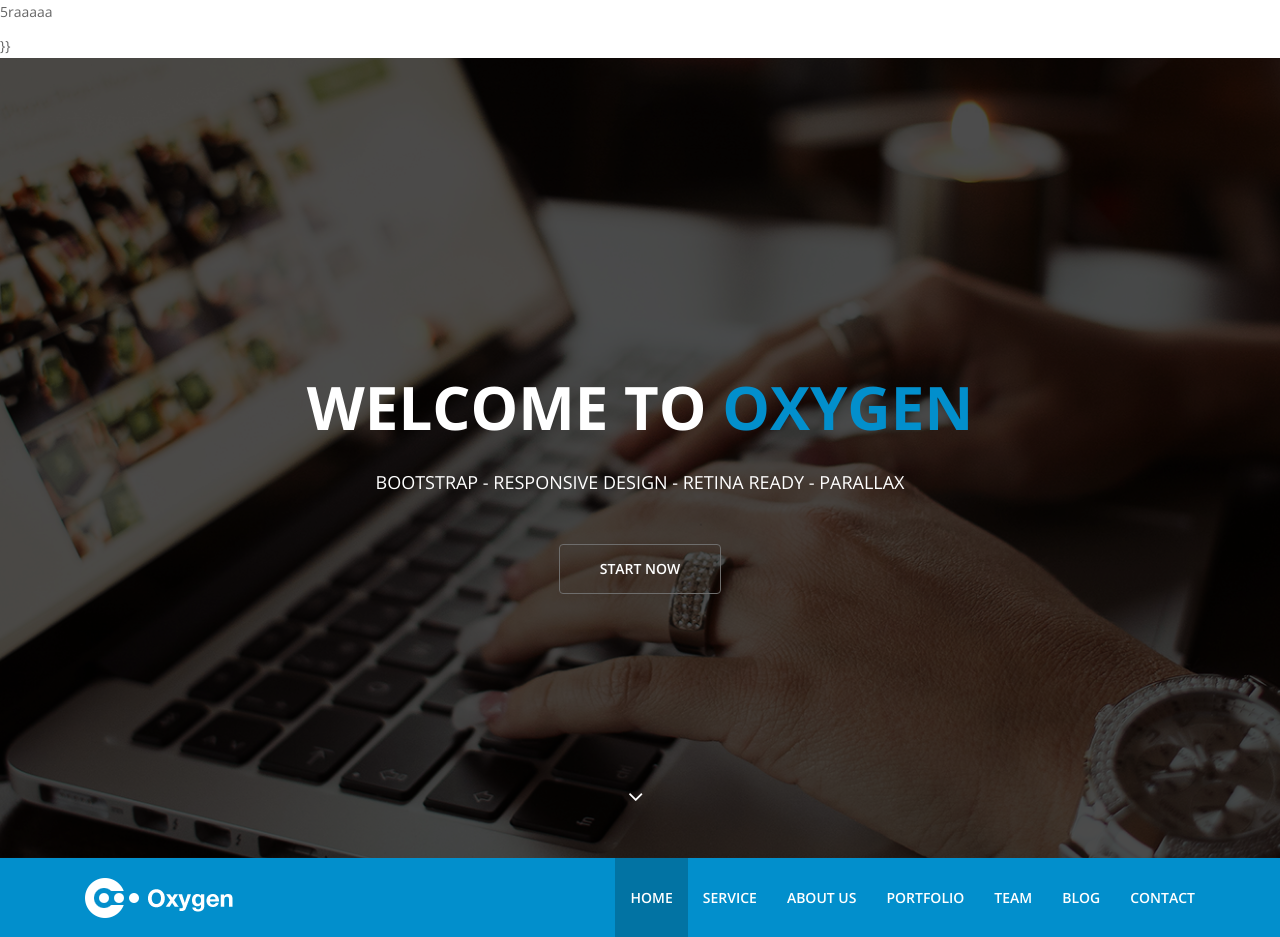
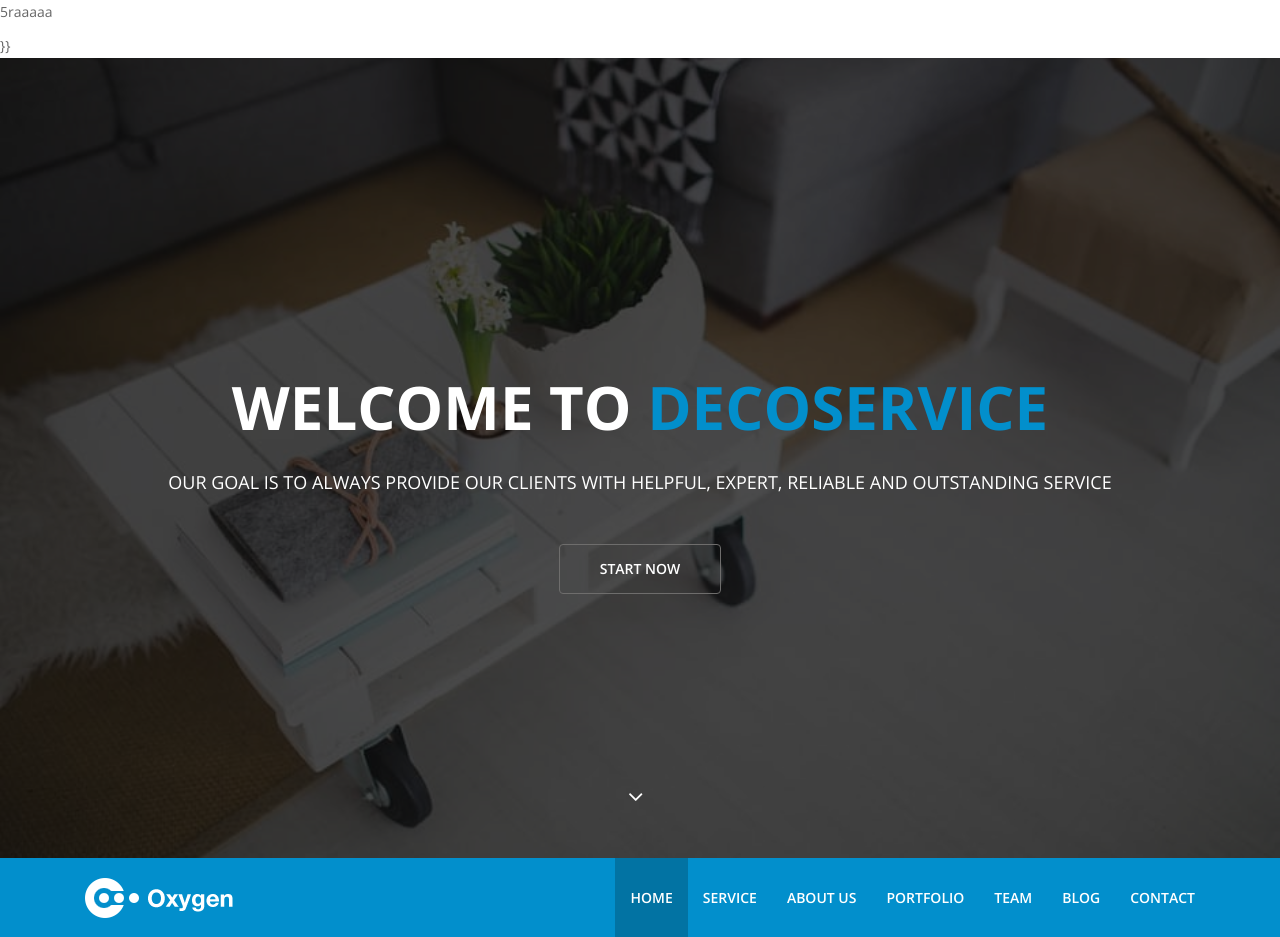
Before and after one commit to raniaAyadi/webProjectV1, a PHP site: page / in a window 1280 px wide. Shown: the top 937 px of the page. Run offline with PHP 8.4, Linux system fonts and the light colour scheme; data that the repository does not hold is empty; some libraries are stand-ins or nearby versions.

Commit message:
slider done 2

```diff
--- a/template/index.php
+++ b/template/index.php
@@ -52,28 +52,24 @@ $decorMaisonManager= new DecorMaisonManager($db);
 <header id="home">
     <div id="home-slider" class="carousel slide carousel-fade" data-ride="carousel">
         <div class="carousel-inner">
-        <div class="item active" style="background-image: url(images/slider/1.jpg)">
+            <div class="item active" style="background-image: url(images/slider/image1.jpg)">
                 <div class="caption">
-            <h1 class="animated fadeInLeftBig">Welcome to <span>Oxygen</span></h1>
-            <p class="animated fadeInRightBig">Bootstrap - Responsive Design - Retina Ready - Parallax</p>
+                    <h1 class="animated fadeInLeftBig">Welcome to <span>DecoService</span></h1>
+                    <p class="animated fadeInRightBig">our goal is to always provide our clients with Helpful, Expert, Reliable and Outstanding service</p>
                     <a data-scroll class="btn btn-start animated fadeInUpBig" href="#services">Start now</a>
                 </div>
             </div>
-        <div class="item" style="background-image: url(images/slider/2.jpg)">
-          <div class="caption">
-            <h1 class="animated fadeInLeftBig">Say Hello to <span>Oxygen</span></h1>
-            <p class="animated fadeInRightBig">Bootstrap - Responsive Design - Retina Ready - Parallax</p>
-            <a data-scroll class="btn btn-start animated fadeInUpBig" href="#services">Start now</a>
-          </div>
-        </div>
-        <div class="item" style="background-image: url(images/slider/3.jpg)">
+
+
+            <div class="item" style="background-image: url(images/slider/3.jpeg)">
                 <div class="caption">
                     <h1 class="animated fadeInLeftBig">We are <span>Creative</span></h1>
-            <p class="animated fadeInRightBig">Bootstrap - Responsive Design - Retina Ready - Parallax</p>
+                    <p class="animated fadeInRightBig">our goal is to always provide our clients with Helpful, Expert, Reliable and Outstanding service</p>
                     <a data-scroll class="btn btn-start animated fadeInUpBig" href="#services">Start now</a>
                 </div>
             </div>
         </div>
+
       <a class="left-control" href="#home-slider" data-slide="prev"><i class="fa fa-angle-left"></i></a>
       <a class="right-control" href="#home-slider" data-slide="next"><i class="fa fa-angle-right"></i></a>
 
```
Also changed, not shown: template/images/slider/1.jpg (deleted), template/images/slider/2.jpg (deleted), template/images/slider/3.jpg (deleted), template/images/slider/img1.jpeg (deleted). Lines whose indentation alone changed are shown as unchanged.
